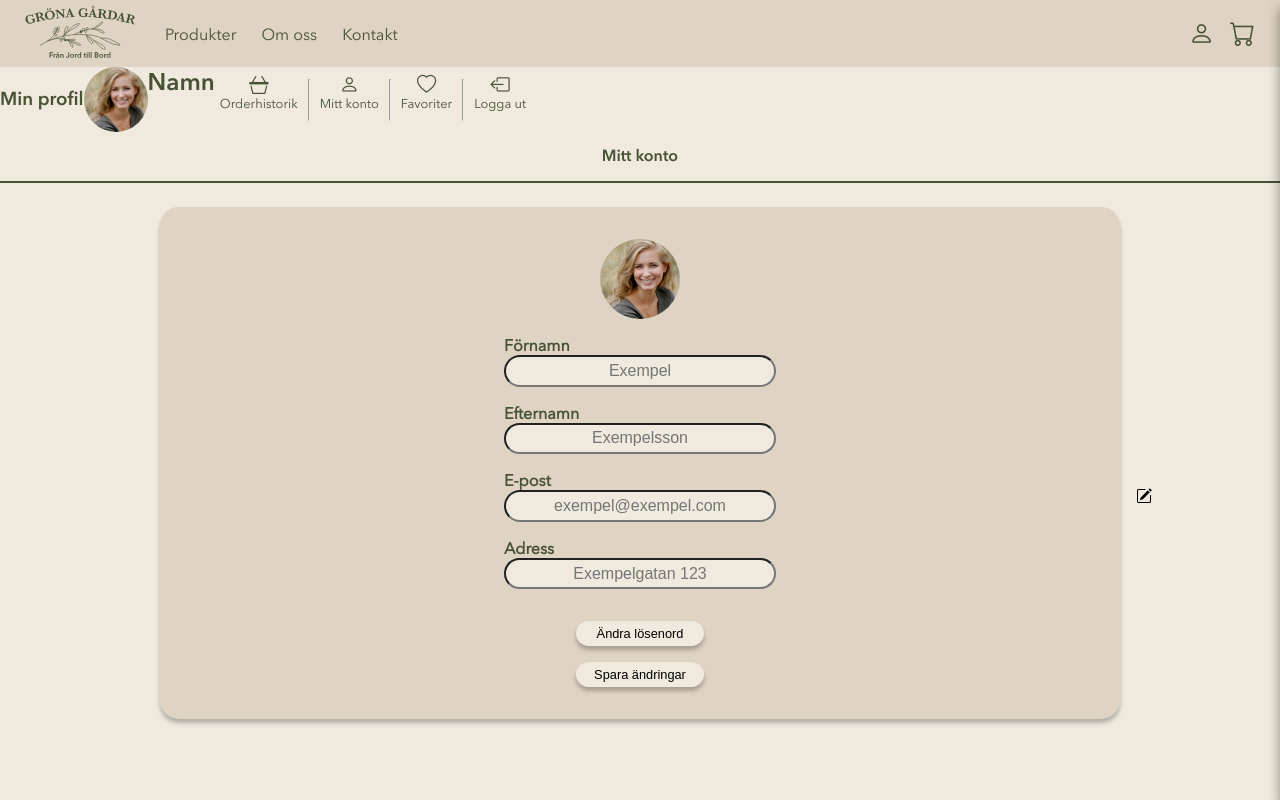
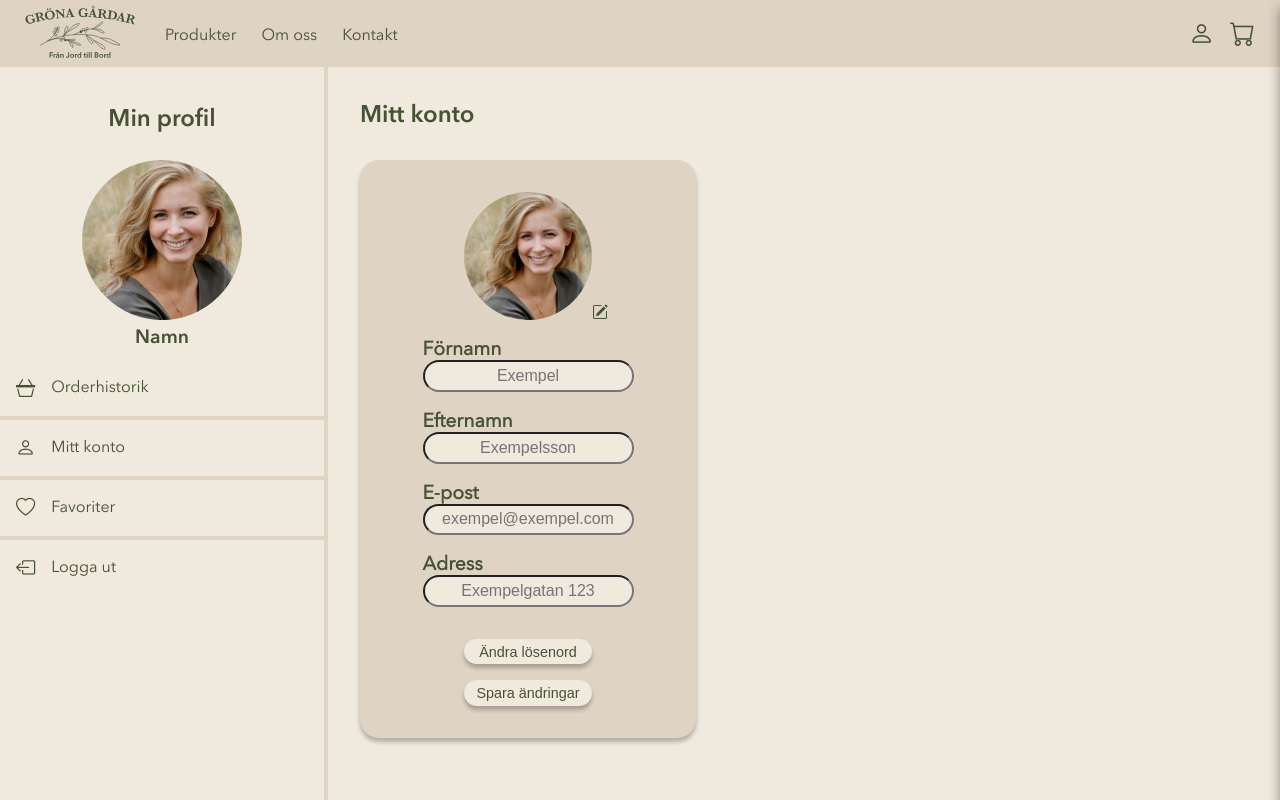
Before and after one commit to f1schhh/Grona-gardar, a Vue app: page /account/editaccount in a window 1280 px wide. Shown: the top 800 px of the page. Built offline with nearby package versions, Linux system fonts and the light colour scheme.

Commit message:
styling klar, laptopvy, gäller AccountView.vue plus dess tillhörande sidor

```diff
--- a/src/views/AccountView.vue
+++ b/src/views/AccountView.vue
@@ -3,47 +3,6 @@ import { RouterLink } from 'vue-router';
 </script>
 
 <style scoped>
-@media screen and (min-width: 386px) {
-    article {
-
-        display: flex;
-        flex-direction: row;
-        /* justify-content: flex-start;
-        align-items: flex-start;
-        justify-self: flex-start;
-        align-self: flex-start; */
-        flex-wrap: nowrap;
-        width: 100%;
-    }
-
-    #profileInfo {
-        display: flex;
-        flex-direction: row;
-        /* justify-content: flex-start;
-        align-items: flex-start;
-        justify-self: flex-start;
-        align-self: flex-start; */
-        flex-wrap: nowrap;
-        margin: 0;
-        padding: 0;
-    }
-
-    #hrDividePage {
-        display: none;
-    }
-
-    #test {
-        flex-wrap: nowrap;
-        /* float: left; */
-        /* position: relative; */
-        height: 5rem;
-        margin: 0;
-        padding: 0;
-        width: 0rem;
-        border: solid 3px var(--dark-beige);
-    }
-}
-
 article {
     display: flex;
     flex-direction: column;
@@ -55,7 +14,7 @@ article {
 
 #hrDividePage {
     width: 100%;
-    border: solid 5px var(--dark-beige);
+    border-left: solid 5px var(--dark-beige);
 }
 
 #profileInfo {
@@ -81,7 +40,6 @@ article {
 ul {
     display: flex;
     justify-content: center;
-    /* align-items: center; */
 }
 
 .profileInfo_li {
@@ -107,6 +65,71 @@ i {
         width: 100%;
     }
 }
+
+@media screen and (min-width: 600px) {
+    article {
+        display: flex;
+        flex-direction: row;
+        width: 100%;
+        flex-wrap: nowrap;
+        gap: 0;
+    }
+
+    h1 {
+        font-size: 1.5rem;
+        margin: 1rem;
+    }
+
+    #profilePic {
+        width: 10rem;
+    }
+
+    h2 {
+        font-weight: 100;
+        font-size: 1.2rem;
+        /* padding: 1.5rem; */
+    }
+
+    ul {
+        display: flex;
+        flex-direction: column;
+        text-align: left;
+        /* padding-top: 2rem; */
+    }
+
+    .profileInfo_li {
+        padding: 0;
+        margin: 0;
+    }
+
+    .i_and_p {
+        padding: 1rem;
+        display: flex;
+        flex-direction: row;
+        gap: 1rem;
+        font-size: 1rem;
+    }
+
+    .hrDivideLi {
+        height: 0;
+        width: 20rem;
+        border: solid 2px var(--dark-beige);
+        margin: 0;
+        padding: 0;
+    }
+
+    #hrDividePage {
+        /* display: flex; */
+        width: 0;
+        /* Changed from 0% to take up the remaining space */
+        height: 100%;
+        /* flex-wrap: nowrap; */
+        border: solid 2px var(--dark-beige);
+        margin: 0;
+        /* Adjust margin as needed */
+        padding: 0;
+    }
+}
 </style>
 
 
@@ -120,9 +143,10 @@ i {
 
                 <li class="profileInfo_li">
                     <router-link to="/account/orderhistory">
-
+                        <div class="i_and_p">
                             <i class="bi bi-basket3"></i>
                             <p>Orderhistorik</p>
+                        </div>
                     </router-link>
                 </li>
 
@@ -131,8 +155,10 @@ i {
                 </li>
                 <li class="profileInfo_li">
                     <router-link to="/account/editaccount">
+                        <div class="i_and_p">
                             <i class="bi bi-person"></i>
                             <p>Mitt konto</p>
+                        </div>
                     </router-link>
                 </li>
                 <li class="profileInfo_li">
@@ -140,10 +166,12 @@ i {
                 </li>
                 <li class="profileInfo_li">
                     <router-link to="/account/favorites">
+                        <div class="i_and_p">
                             <i class="bi bi-heart"></i>
                             <p>
                                 Favoriter
                             </p>
+                        </div>
                     </router-link>
                 </li>
                 <li class="profileInfo_li">
@@ -151,16 +179,16 @@ i {
                 </li>
                 <li class="profileInfo_li">
                     <router-link to="/account/logout">
+                        <div class="i_and_p">
                             <i class="bi bi-box-arrow-left"></i>
                             <p>Logga ut</p>
+                        </div>
                     </router-link>
                 </li>
             </ul>
-            <!-- <hr id="endAside"> -->
 
         </aside>
         <hr id="hrDividePage">
-        <hr id="test">
         <RouterView />
 
     </article>
--- a/src/views/EditAccountView.vue
+++ b/src/views/EditAccountView.vue
@@ -44,7 +44,7 @@ article {
     justify-items: center;
 }
 
-#accountInfo div {
+#accountInfo {
     display: flex;
     flex-direction: column;
     width: 17rem;
@@ -60,13 +60,11 @@ article {
     font-size: 1rem;
 }
 
-/* #editProfilePic {
-        display: flex;
-        justify-items: center;
-        justify-self: center;
-        justify-content: center;
-        text-align: center;
-    } */
+#editProfilePic {
+    display: flex;
+    flex-direction: row;
+    flex-wrap: nowrap;
+}
 
 #profilePic {
     width: 5rem;
@@ -76,11 +74,19 @@ article {
 }
 
 #editPicSymbol {
+    width: 0;
+    padding: 0;
+    margin: 0;
     display: flex;
-    position: absolute;
-    right: 8rem;
-    bottom: 18.5rem;
-    color: black;
+    flex-wrap: nowrap;
+    justify-self: flex-end;
+    align-self: flex-end;
+}
+
+.inputBox,
+#adressDiv {
+    display: flex;
+    flex-direction: column;
 }
 
 #adressDiv {
@@ -98,6 +104,74 @@ article {
     font-size: 0.8rem;
     width: 8rem;
 }
+
+@media screen and (min-width: 600px) {
+    article {
+        padding-left: 2rem;
+    }
+
+    #editAccount {
+        display: flex;
+        justify-content: flex-start;
+        align-items: flex-start;
+    }
+
+    #editAccount h2 {
+        text-align: left;
+        margin: 0;
+        padding: 2rem 0;
+        font-size: 1.5rem;
+    }
+
+    #editProfilePic {
+        display: flex;
+        flex-direction: row;
+        flex-wrap: nowrap;
+    }
+
+    #profilePic {
+        width: 8rem;
+        display: flex;
+        flex-direction: row;
+        flex-wrap: nowrap;
+    }
+
+    #accountInfo {
+        display: flex;
+        flex-direction: column;
+        width: 17rem;
+        font-weight: bold;
+    }
+
+    #editPicSymbol {
+        width: 0;
+        padding: 0;
+        margin: 0;
+        display: flex;
+        flex-wrap: nowrap;
+        justify-self: flex-end;
+        align-self: flex-end;
+    }
+
+    label {
+        font-size: 1.2rem;
+    }
+
+    .inputBox,
+    #adressDiv {
+        display: flex;
+        flex-direction: column;
+    }
+
+    .buttons {
+        font-size: 0.9rem;
+        color: var(--dark-green);
+    }
+
+    #hrDiv {
+        display: none;
+    }
+}
 </style>
 
 <template>
@@ -112,15 +186,15 @@ article {
                     <img id="profilePic" src="../assets/media/profile_pictures/profilePic1.jpg" alt="">
                     <i id="editPicSymbol" class="bi bi-pencil-square"></i>
                 </div>
-                <div>
+                <div class="inputBox">
                     <label for="fname">Förnamn</label>
                     <input type="text" id="fname" name="fname" placeholder="Exempel" required>
                 </div>
-                <div>
+                <div class="inputBox">
                     <label for="lname">Efternamn</label>
                     <input type="text" id="lname" name="lname" placeholder="Exempelsson" required>
                 </div>
-                <div>
+                <div class="inputBox">
                     <label for="fname">E-post</label>
                     <input type="email" id="email" name="fname" placeholder="exempel@exempel.com" required>
                 </div>
--- a/src/views/FavoritesView.vue
+++ b/src/views/FavoritesView.vue
@@ -129,6 +129,43 @@ article {
         height: 6.5rem;
     }
 }
+
+@media screen and (min-width: 600px) {
+    article {
+        padding-left: 2rem;
+        display: flex;
+        justify-content: flex-start;
+        align-items: flex-start;
+    }
+
+    #favorites h2 {
+        text-align: left;
+        width: 0;
+        margin: 1.5rem 0;
+        font-size: 1.5rem;
+    }
+
+    #hrDiv {
+        display: none;
+    }
+
+
+
+    .favorites_list_li {
+        width: 25rem;
+        font-size: 1.2rem;
+    }
+
+    .infoProduct h3 {
+        font-size: 1.5rem;
+        font-weight: lighter;
+    }
+
+    .button_addToShoppingCart {
+        font-size: 1rem;
+        color: var(--dark-green);
+    }
+}
 </style>
 
 <template>
--- a/src/views/LogOutView.vue
+++ b/src/views/LogOutView.vue
@@ -56,6 +56,34 @@
     font-size: 0.8rem;
     width: 6.5rem;
 }
+
+@media screen and (min-width: 600px) {
+    article {
+        padding-left: 2rem;
+        display: flex;
+        justify-content: flex-start;
+        align-items: flex-start;
+    }
+
+    #logOut_section h2 {
+        width: 50rem;
+        margin: 1.5rem 0;
+        font-size: 1.5rem;
+    }
+
+    #logOut_section p {
+        font-size: 1.2rem;
+    }
+
+    .buttons_stay_logout {
+        font-size: 1rem;
+        color: var(--dark-green);
+    }
+
+    #hrDiv {
+        display: none;
+    }
+}
 </style>
 
 <template>
--- a/src/views/OrderHistoryView.vue
+++ b/src/views/OrderHistoryView.vue
@@ -110,6 +110,35 @@ article {
         height: 6.5rem;
     }
 }
+
+@media screen and (min-width: 600px) {
+    article {
+        padding-left: 2rem;
+        display: flex;
+        justify-content: flex-start;
+        align-items: flex-start;
+    }
+
+    #orderHistory h2 {
+        text-align: left;
+        width: 0;
+        margin: 1.5rem 0;
+        font-size: 1.5rem;
+    }
+
+    .orderHistory_list_li {
+        font-size: 1.2rem;
+    }
+
+    .button_seeOrder {
+        font-size: 1rem;
+        color: var(--dark-green)
+    }
+
+    #hrDiv {
+        display: none;
+    }
+}
 </style>
 
 <template>
```
Lines whose indentation alone changed are shown as unchanged.
